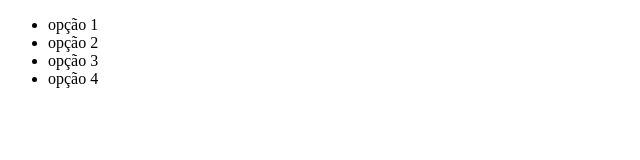
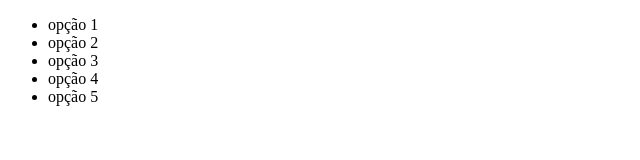
Before and after one commit to jvitordiniz/curso-git, a plain HTML site: page index.html in a window 1280 px wide. Shown: the full height of the page, 0-640 px from the left. Drawn offline with Linux system fonts and the light colour scheme.

Commit message:
ana adicionou nova opção 5 a index.html

```diff
--- a/index.html
+++ b/index.html
@@ -10,6 +10,7 @@
         <li>opção 2</li>
         <li>opção 3</li>
         <li>opção 4</li>
+        <li>opção 5</li>
     </ul>
 </body>
 </html>
```
